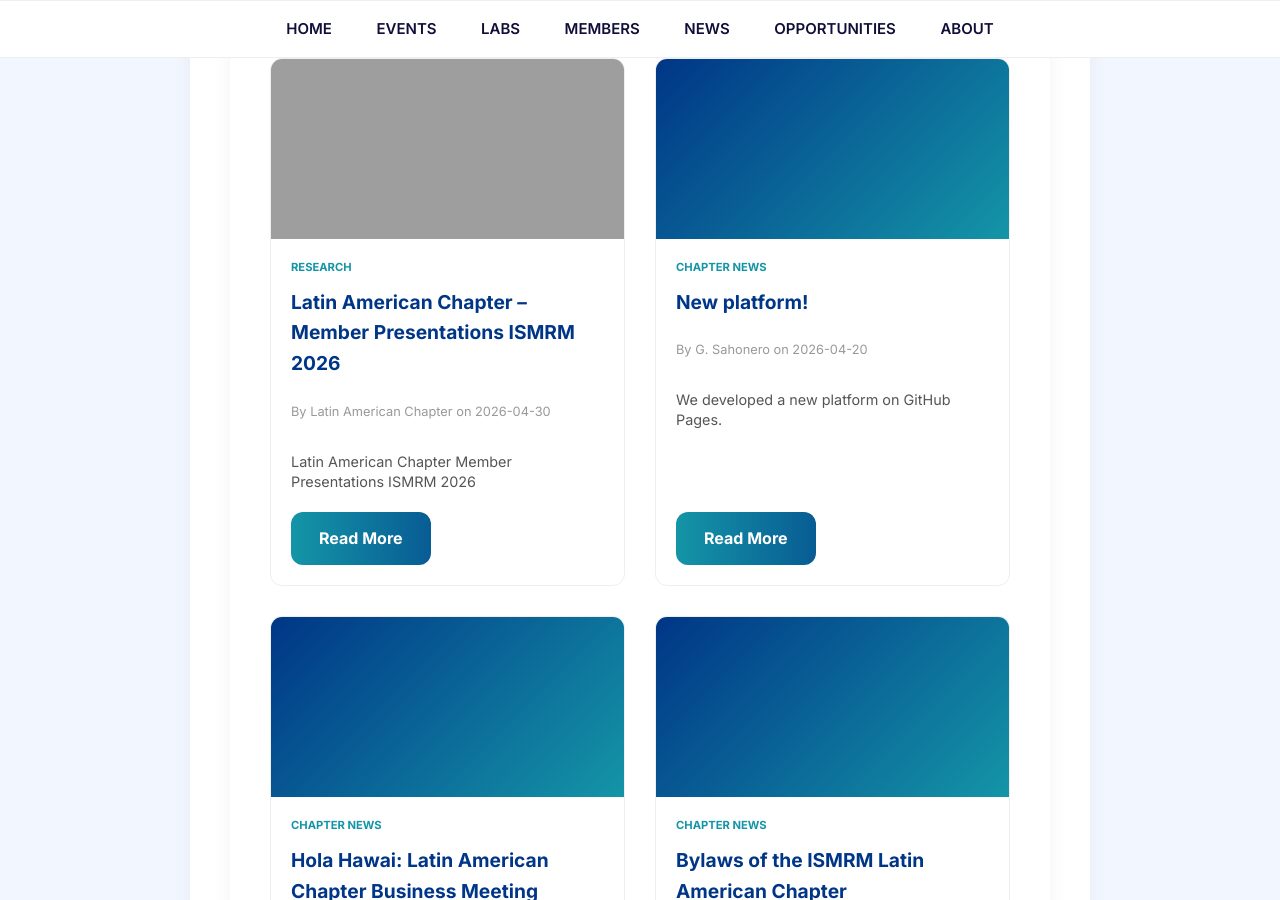
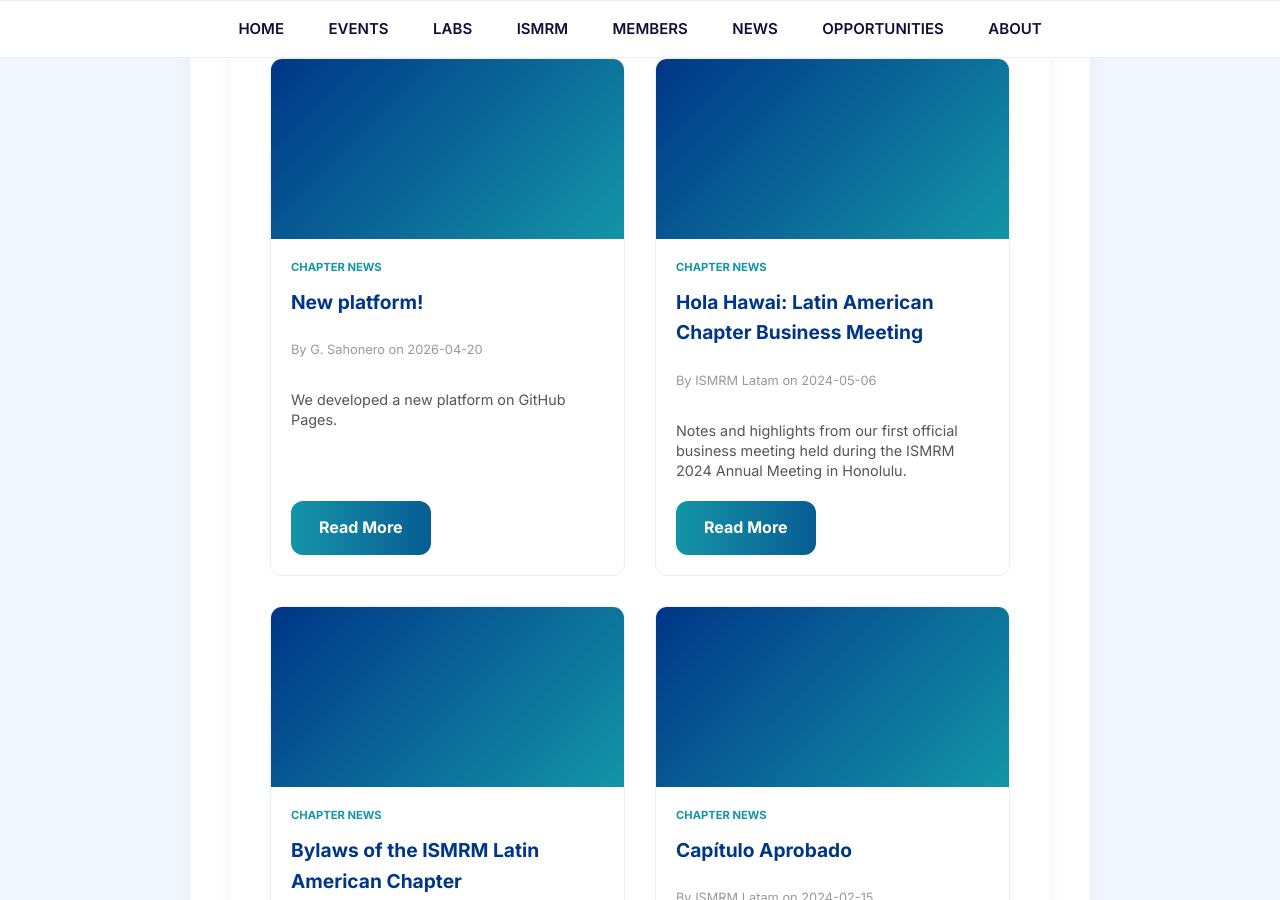
Before and after one commit to ISMRM-latam/ismrm-latam.github.io, a Jekyll site: the page built from news.html, in a window 1280 px wide and 900 px high, scrolled down 495 px. Built offline with Jekyll 4.4.1, drawn with Linux system fonts in a browser that asks for light colours.

Commit message:
Updating news and including ISMRM menu

```diff
--- a/_data/content.json
+++ b/_data/content.json
@@ -5,6 +5,7 @@
     { "name": "Home", "link": "/"},
     { "name": "Events", "link": "/events" },
     { "name": "Labs", "link": "/labs" },
+    { "name": "ISMRM", "link": "/ismrm"},
     { "name": "Members", "link": "/members" },
     { "name": "News", "link": "/news" },
     { "name": "Opportunities", "link": "/jobs" },
--- a/_data/news.json
+++ b/_data/news.json
@@ -34,14 +34,5 @@
     "summary": "We developed a new platform on GitHub Pages.",
     "date": "2026-04-20",
     "url": "2026/04/20/new-platform.html"
-  },
-  {
-    "title": "Latin American Chapter – Member Presentations ISMRM 2026",
-    "author": "Latin American Chapter",
-    "category": "Research",
-    "image": "*No response*",
-    "summary": "Latin American Chapter Member Presentations ISMRM 2026",
-    "date": "2026-04-30",
-    "url": "2026/04/30/latin-american-chapter-member-presentations.html"
   }
 ]
--- a/_posts/2026-04-30-latin-american-chapter-member-presentations.md
+++ /dev/null
@@ -1,17 +0,0 @@
----
-layout: post
-title: "Latin American Chapter – Member Presentations ISMRM 2026"
-date: 2026-04-30
-author: "Latin American Chapter"
-category: "Research"
-image: "*No response*"
-excerpt: "Latin American Chapter Member Presentations ISMRM 2026"
----
-
-
-<div style="width:500%; height:100vh;">
-  <iframe
-    src="https://docs.google.com/document/d/e/2PACX-1vTfr-XCmuCeOQhPIJSWqjVulFOZOaVjm7vy90suktf0wmFN7_KT-5ygp0aEO53-nPl54yzilHwJGyLR/pub?embedded=true"
-    style="width:200%; height:300%; border:0;"
-  ></iframe>
-</div>
```
Also changed, not shown: ismrm.html (added, +82 -0 lines).
